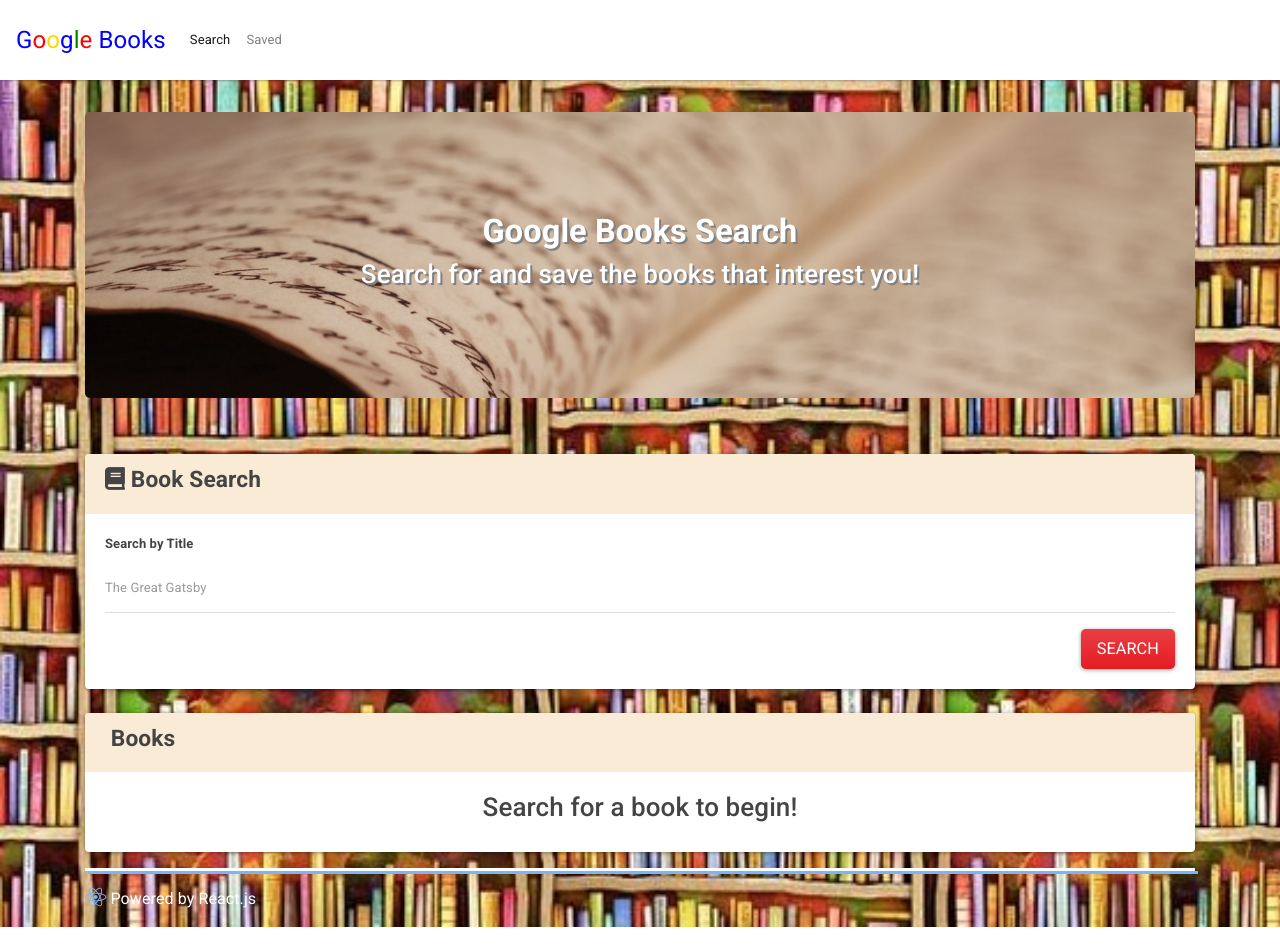
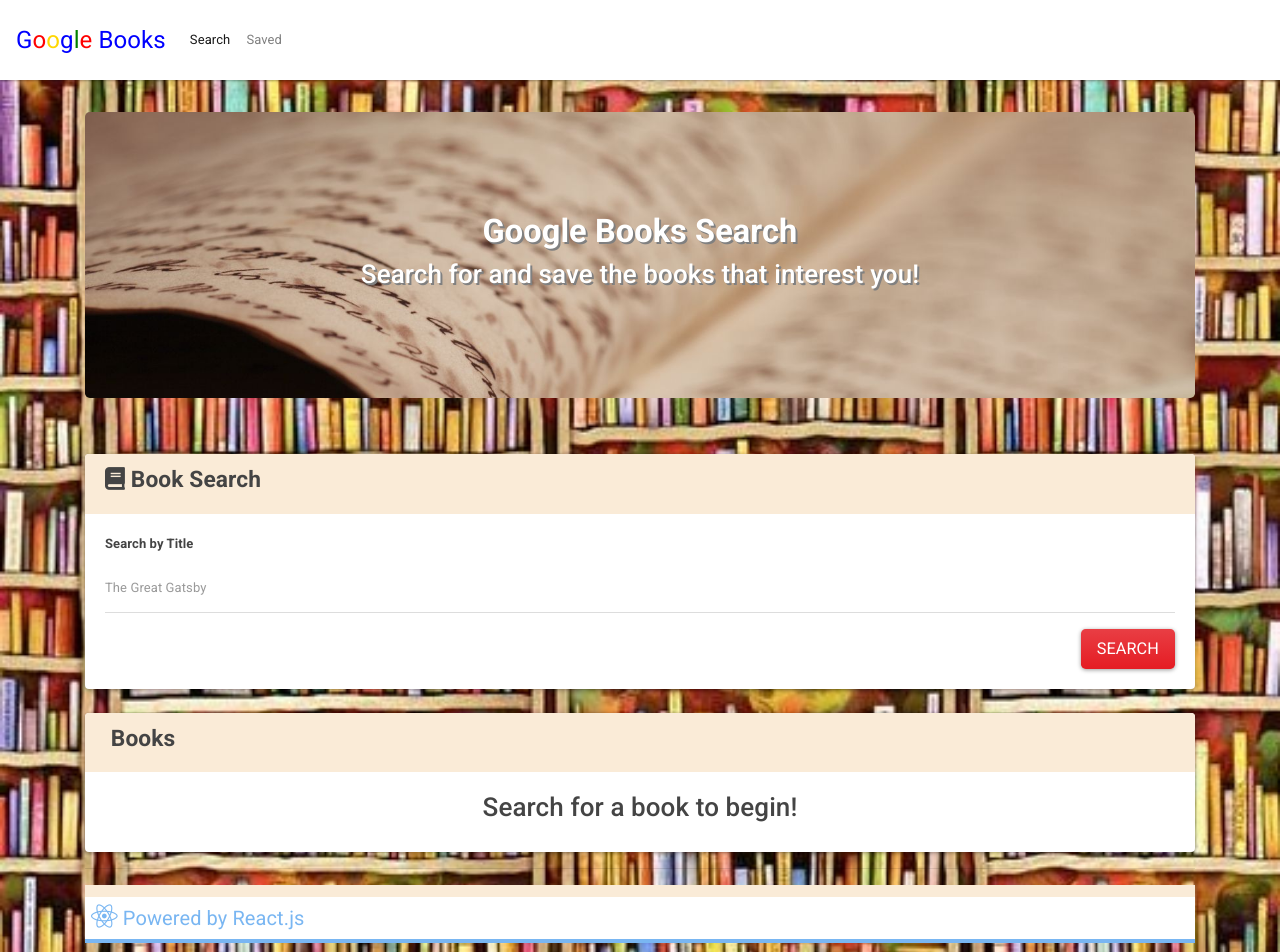
Before and after one commit to MacCabe1888/Google-Books-Search, a React (Create React App) app in the folder client/: page / in a window 1280 px wide. Shown: the top 952 px of the page. Before the commit the page ends 927 px from the top, so only its background shows below. Built offline with nearby package versions, Linux system fonts and the light colour scheme; some icons are missing.

Commit message:
changed style of footer to display content more clearly

```diff
--- a/client/src/components/Footer/style.css
+++ b/client/src/components/Footer/style.css
@@ -1,13 +1,8 @@
-hr {
-  border-top: 3px solid #ffffff;
-  box-shadow: 3px 3px #79b6f2;
-}
-
-.pull-right {
-  font-size: 16px;
-  color: #ffffff;
-}
-
-.fa-react {
+p.pull-right {
+  padding: 6px;
+  border-top: 12px solid antiquewhite;
+  border-bottom: 4px solid #79b6f2;
+  background-color: #ffffff;
+  font-size: 20px;
   color: #79b6f2;
 }
```
